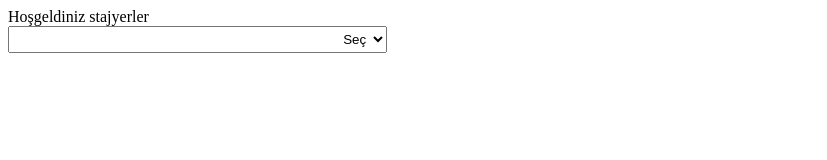
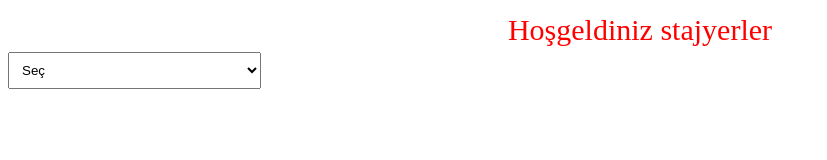
Before and after one commit to Stajyerler/deneme, a plain HTML site: page index.html in a window 1280 px wide. Shown: the whole page, without its empty margins (0-827 px from the left). Drawn offline with Linux system fonts and the light colour scheme.

Commit message:
güncellendi

```diff
--- a/index.html
+++ b/index.html
@@ -4,9 +4,9 @@
 <title>Örnek</title>
 </head>
 <body>
-<div>Hoşgeldiniz stajyerler</div>
+<div style="padding:5px;font-size:30px;text-align:center;color:red;">Hoşgeldiniz stajyerler</div>
 <div>
-  <select style="    width: 30%;padding: 4px;outline: none;text-align: right; margin: 0px;">
+  <select style="    width: 20%;padding: 9px;outline: none; margin: 0px;">
 		<option>Seç</option>
 		<option>Stajyer</option>
 		<option>Uzman</option>
```
